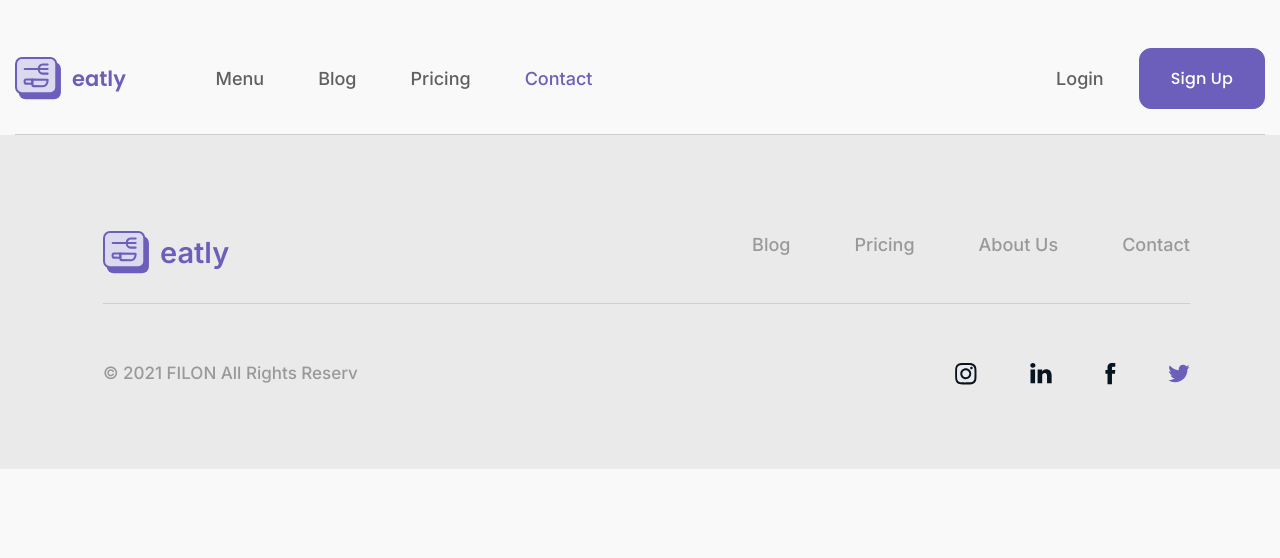
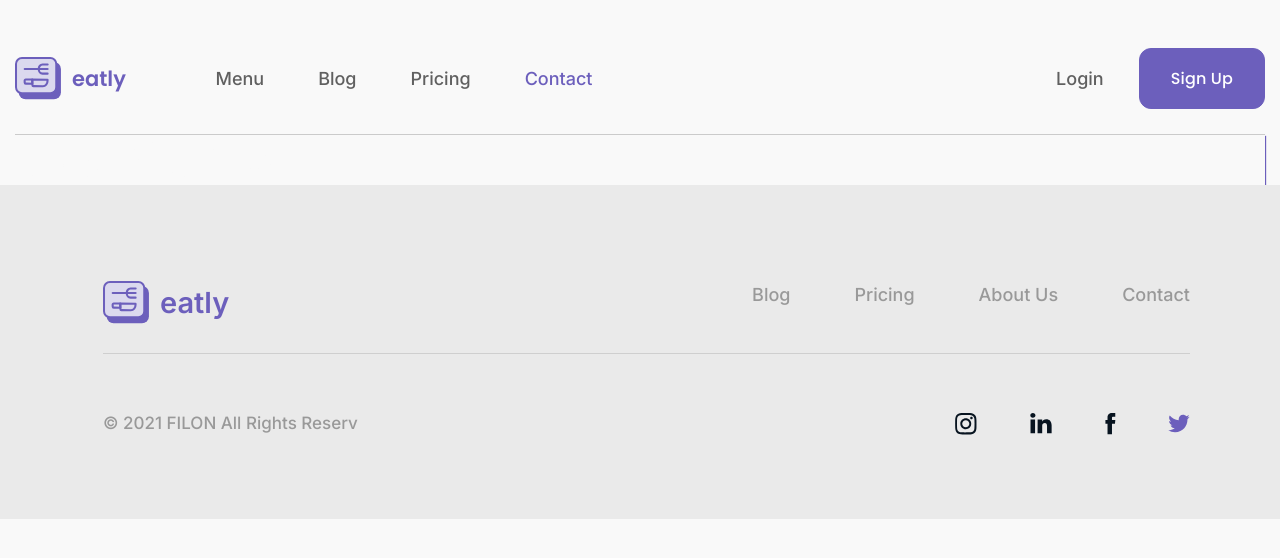
Before and after one commit to rexx0n/eatly, a Vue app: page /contact in a window 1280 px wide. Shown: the top 558 px of the page. Built offline with nearby package versions, Linux system fonts and the light colour scheme.

Commit message:
small changes

```diff
--- a/src/pages/ContactPage.vue
+++ b/src/pages/ContactPage.vue
@@ -1,6 +1,14 @@
 <template>
   <div class="container">
       <EHeader active="contact"></EHeader>
+      <div class="contact">
+          <div class="contact__just">
+            <h1>Just Contact</h1>
+          </div>
+          <div class="contact__support">
+
+          </div>
+      </div>
   </div>
   <EFooter></EFooter>
 </template>
@@ -11,6 +19,17 @@ import EHeader from "../components/UI/EHeader.vue";
 import EFooter from "../components/UI/EFooter.vue";
 </script>
 
-<style scoped>
+<style lang="scss">
+.contact {
+  &__just {
+    h1 {
+      color: #F9F9F9;
+      font-size: 48px;
+      font-weight: 600;
+      line-height: 105%; /* 50.4px */
+      box-shadow: 1px 1px 1px #6C5FBC;
+    }
 
+  }
+}
 </style>
```
